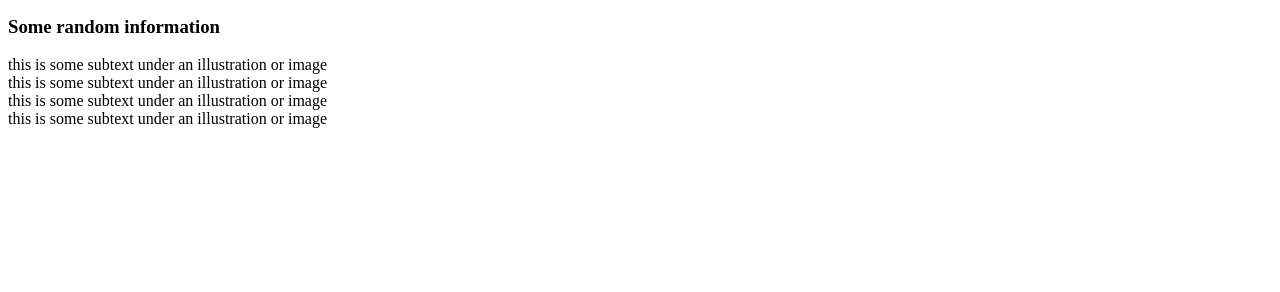
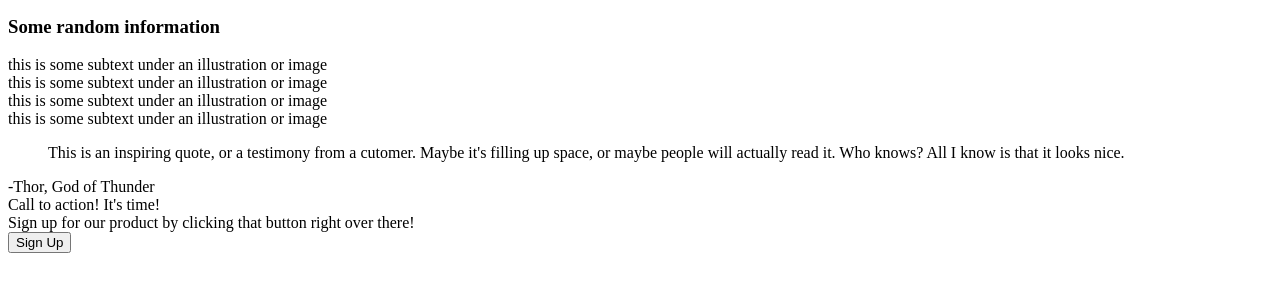
Before and after one commit to rhodbeau/landing-page, a plain HTML site: page index.html in a window 1280 px wide. Shown: the part 236-528 px from the top of the page. Drawn offline with Linux system fonts and the light colour scheme.

Commit message:
Add third and fourth sections
Fix indentions

```diff
--- a/index.html
+++ b/index.html
@@ -14,7 +14,6 @@
             <li>header link three</li>
         </ul>
     </header>
-
     <div class="first">
         <div class="left">
             <h1>This website is awesome</h1>
@@ -51,11 +50,27 @@
             <div class="content">
                 <div class="pic"></div>
                 <div class="text">this is some subtext under an
-                            illustration or image
+                        illustration or image</div>
             </div>
+    </div>
+    <div class="third">
+        <blockquote>This is an inspiring quote, or a testimony from a cutomer.
+                Maybe it's filling up space, or maybe people will actually read it.
+                Who knows? All I know is that it looks nice.</blockquote>
+            <div class="quote">-Thor, God of Thunder</div>
+        </blockquote>
+    </div>
+    <div class="fourth">
+        <div class="action">
+            <div class="callto"> Call to action! It's time!
+                <div class="signup">Sign up for our product by clicking
+                    that button right over there!</div>
+            </div>
+            <button class="signup">Sign Up</button>
         </div>
     </div>
 
 
+
 </body>
 </html>
```
Lines whose indentation alone changed are shown as unchanged.
